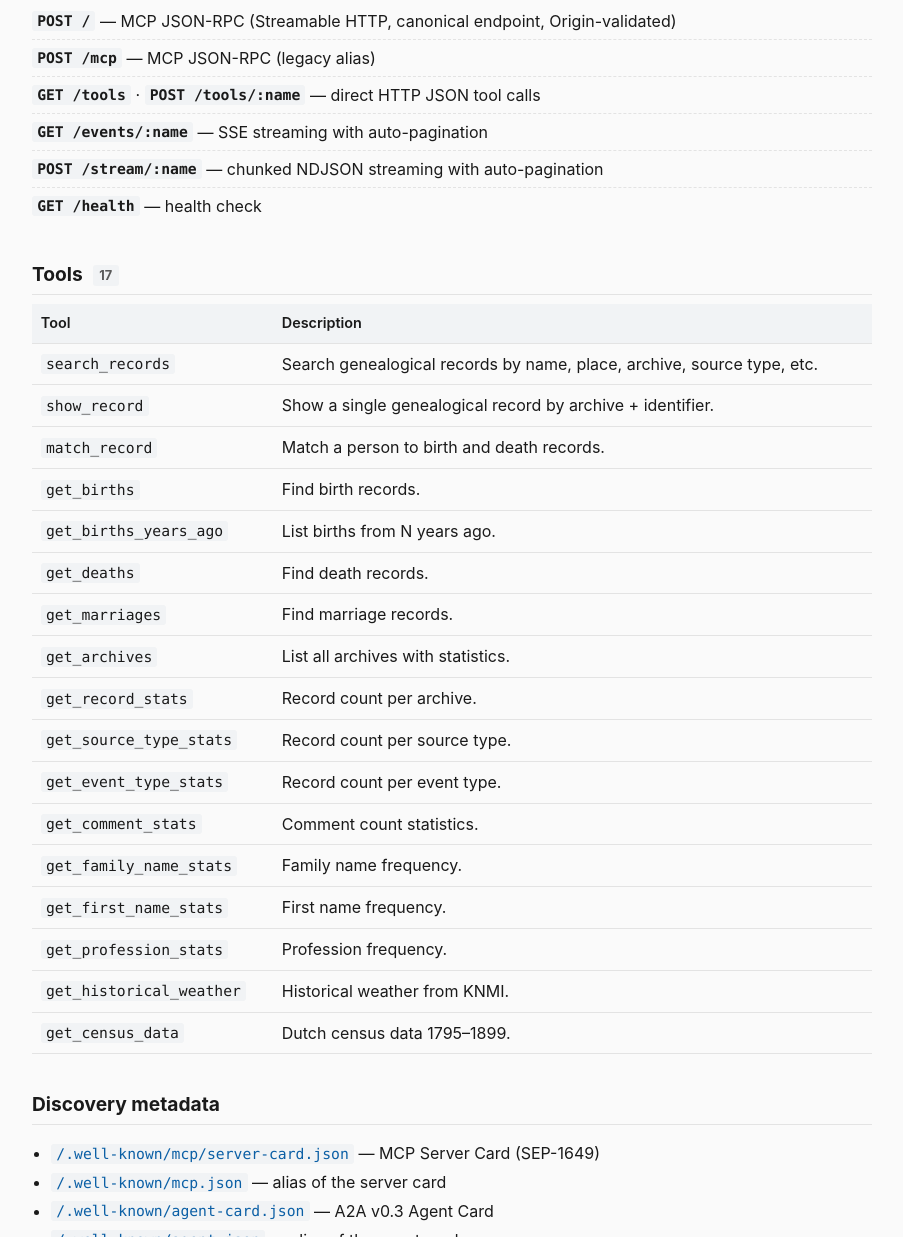
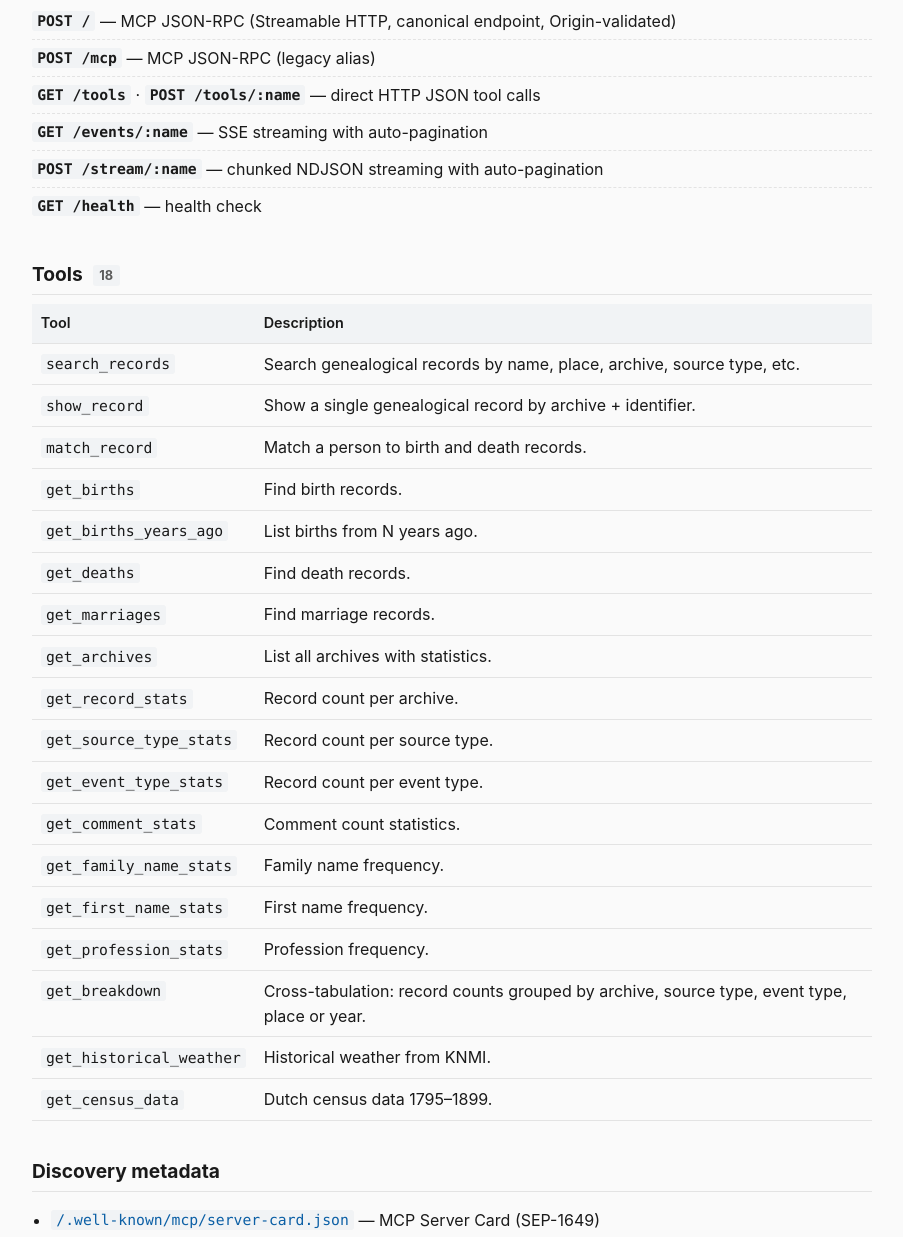
Before and after one commit to coret/openarchieven-mcp-server, a website: page index.html in a window 1280 px wide. Shown: the part 458-1695 px from the top of the page, without its empty margins (188-1091 px from the left). Drawn offline with Linux system fonts and the light colour scheme.

Commit message:
surface new get_breakdown tool (18 endpoints) in landing page, agent card and README

```diff
--- a/index.html
+++ b/index.html
@@ -100,7 +100,7 @@
     <li><code>GET /health</code> &mdash; health check</li>
   </ul>
 
-  <h2>Tools <span class="badge">17</span></h2>
+  <h2>Tools <span class="badge">18</span></h2>
   <table>
     <thead><tr><th>Tool</th><th>Description</th></tr></thead>
     <tbody>
@@ -119,6 +119,7 @@
       <tr><td><code>get_family_name_stats</code></td><td>Family name frequency.</td></tr>
       <tr><td><code>get_first_name_stats</code></td><td>First name frequency.</td></tr>
       <tr><td><code>get_profession_stats</code></td><td>Profession frequency.</td></tr>
+      <tr><td><code>get_breakdown</code></td><td>Cross-tabulation: record counts grouped by archive, source type, event type, place or year.</td></tr>
       <tr><td><code>get_historical_weather</code></td><td>Historical weather from KNMI.</td></tr>
       <tr><td><code>get_census_data</code></td><td>Dutch census data 1795&ndash;1899.</td></tr>
     </tbody>
--- a/server.ts
+++ b/server.ts
@@ -2,7 +2,7 @@
 /**
  * Open Archieven MCP Server
  *
- * Exposes all 17 Open Archieven API endpoints as MCP tools via multiple transports:
+ * Exposes all 18 Open Archieven API endpoints as MCP tools via multiple transports:
  *   POST /              — MCP JSON-RPC (canonical, Origin-validated)
  *   POST /mcp           — MCP JSON-RPC (legacy alias, Origin-validated)
  *   GET  /health        — Health check
--- a/well-known/agent-card.json
+++ b/well-known/agent-card.json
@@ -32,6 +32,7 @@
     { "id": "get_family_name_stats",  "name": "Family-Name Stats",       "description": "Family name frequency.",                                                  "tags": ["stats", "names"] },
     { "id": "get_first_name_stats",   "name": "First-Name Stats",        "description": "First name frequency.",                                                   "tags": ["stats", "names"] },
     { "id": "get_profession_stats",   "name": "Profession Stats",        "description": "Profession frequency.",                                                   "tags": ["stats"] },
+    { "id": "get_breakdown",          "name": "Breakdown Stats",         "description": "Cross-tabulation: record counts grouped by archive, source type, event type, place or year.", "tags": ["stats"] },
     { "id": "get_historical_weather", "name": "Historical Weather",      "description": "Historical weather from KNMI.",                                           "tags": ["weather"] },
     { "id": "get_census_data",        "name": "Census Data (1795–1899)", "description": "Dutch census data 1795–1899.",                                            "tags": ["census"] }
   ]
```
Also changed, not shown: README.md.
